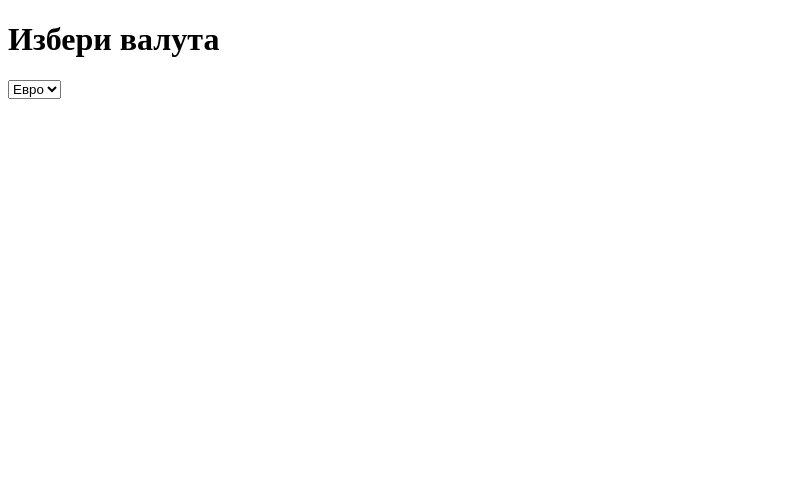
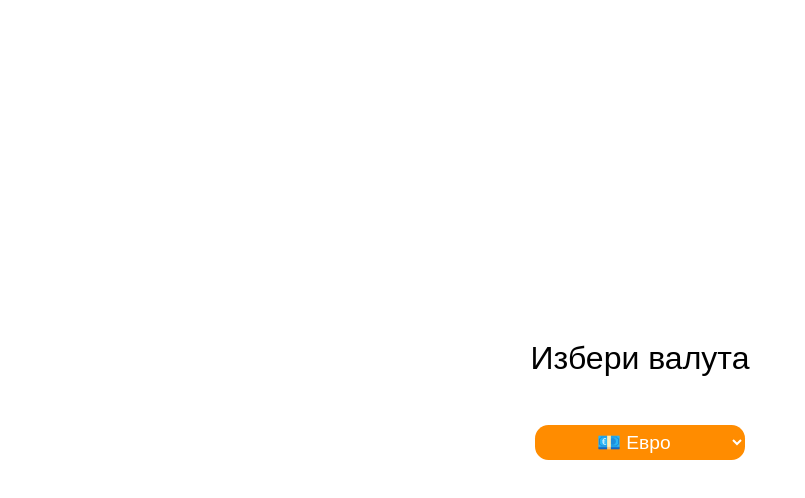
Before and after one commit to RosenCodes20/euro_calculator, a plain HTML site: page index.html in a window 1280 px wide. Shown: the whole page, without its empty margins (0-805 px from the left). Drawn offline with Linux system fonts and the light colour scheme.

Commit message:
feat: added styling and more html

```diff
--- a/index.html
+++ b/index.html
@@ -3,13 +3,16 @@
 <head>
     <meta charset="UTF-8">
     <meta name="viewport" content="width=device-width, initial-scale=1.0">
+    <link rel="stylesheet" href="style.css">
     <title>Евро Калкулатор</title>
 </head>
 <body>
-    <h1>Избери валута</h1>
-    <select name="euroLv" id="euroLv">
-        <option value="Евро">Евро</option>
-        <option value="Лева">Лева</option>
-    </select>
+    <main>
+        <h1>Избери валута</h1>
+        <select name="euroLv" id="euroLv">
+            <option value="Евро">💶 Евро</option>
+            <option value="Лева">🇧🇬 Лева</option>
+        </select>
+    </main>
 </body>
 </html>
--- a/style.css
+++ b/style.css
@@ -16,3 +16,27 @@ html {
 *::after {
     box-sizing: inherit;
 }
+
+main {
+    display: flex;
+    align-items: center;
+    justify-content: center;
+    min-height: 100dvh;
+    flex-direction: column;
+    gap: 3em;
+}
+
+main > select {
+    font-size: 1.2em;
+    background: darkorange;
+    color: white;
+    border: none;
+    padding: 0.3em 3em;
+    border-radius: 0.7em;
+}
+
+main > h1 {
+    font-size: 2em;
+    font-family: Arial, Helvetica, sans-serif;
+    font-weight: 400;
+}
```
